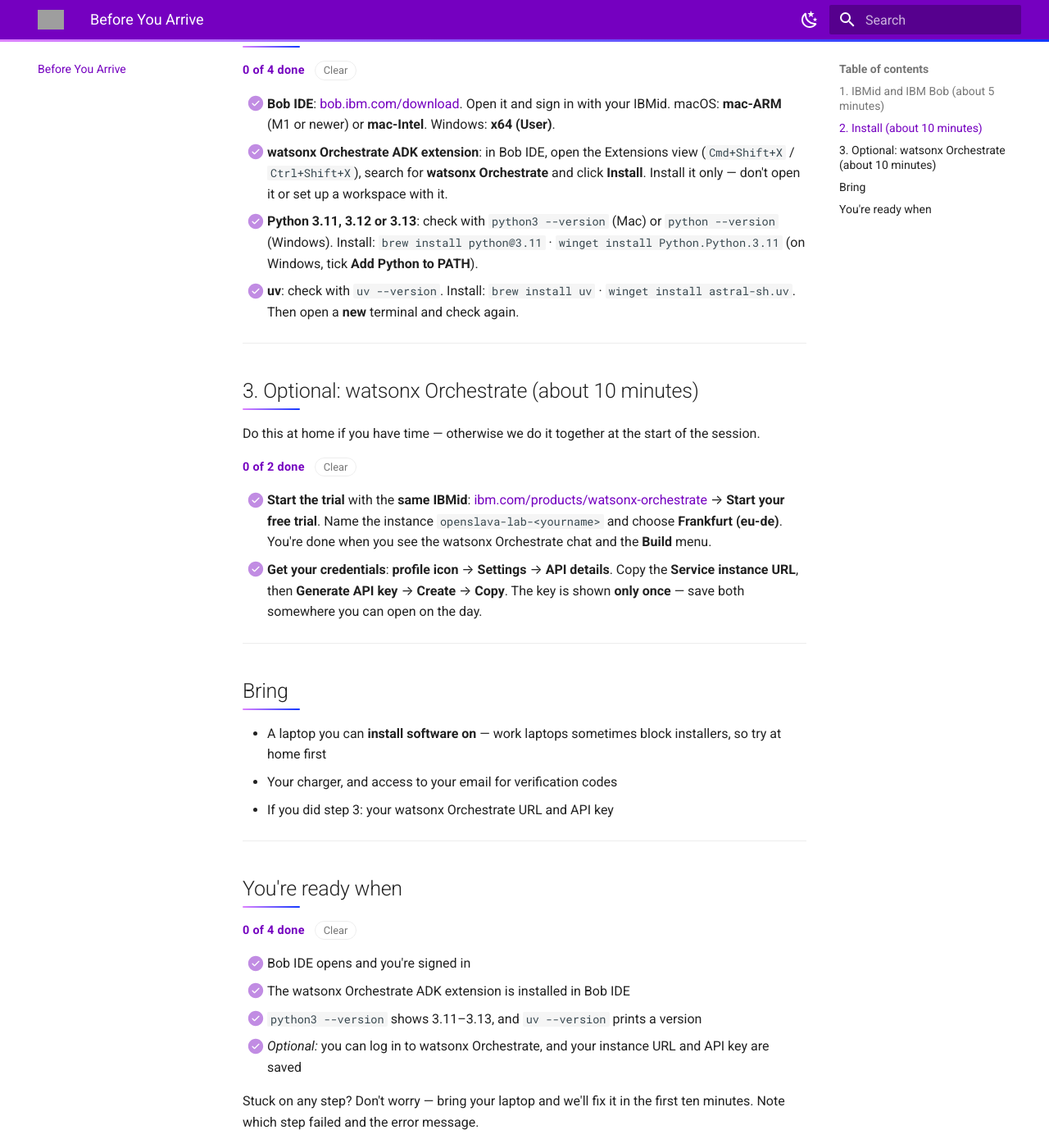
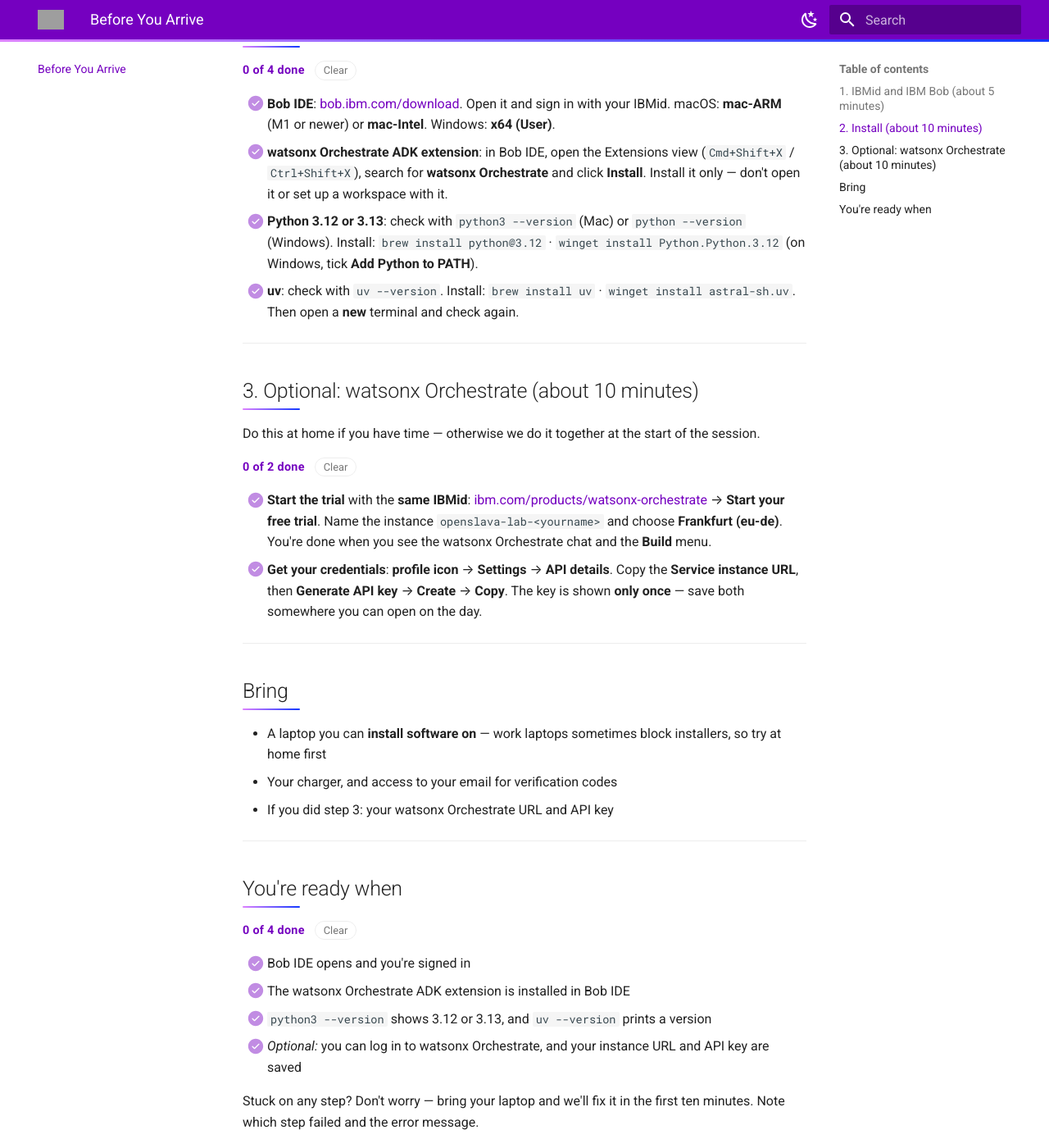
Before and after one commit to irpk026/docs-advanced, an MkDocs documentation site: the page built from docs/before-you-arrive.md, in a window 1280 px wide and 1400 px high, scrolled down 844 px. Shown: the whole window at 82% size. Built offline with MkDocs 1.6.1 and Material for MkDocs 9.7.7, drawn with Linux system fonts in a browser that asks for light colours; grey boxes are pictures that could not be loaded.

Commit message:
Docs: require Python 3.12+ to match uv.lock, fix lab wording, keep build artefacts out of the site

```diff
--- a/docs/before-you-arrive.md
+++ b/docs/before-you-arrive.md
@@ -33,9 +33,9 @@ files and the step-by-step guide in the room.
 - [ ] **watsonx Orchestrate ADK extension**: in Bob IDE, open the Extensions view
   (`Cmd+Shift+X` / `Ctrl+Shift+X`), search for **watsonx Orchestrate** and click
   **Install**. Install it only — don't open it or set up a workspace with it.
-- [ ] **Python 3.11, 3.12 or 3.13**: check with `python3 --version` (Mac) or
+- [ ] **Python 3.12 or 3.13**: check with `python3 --version` (Mac) or
   `python --version` (Windows).
-  Install: `brew install python@3.11` · `winget install Python.Python.3.11` (on Windows,
+  Install: `brew install python@3.12` · `winget install Python.Python.3.12` (on Windows,
   tick **Add Python to PATH**).
 - [ ] **uv**: check with `uv --version`.
   Install: `brew install uv` · `winget install astral-sh.uv`. Then open a **new**
@@ -71,7 +71,7 @@ Do this at home if you have time — otherwise we do it together at the start of
 
 - [ ] Bob IDE opens and you're signed in
 - [ ] The watsonx Orchestrate ADK extension is installed in Bob IDE
-- [ ] `python3 --version` shows 3.11–3.13, and `uv --version` prints a version
+- [ ] `python3 --version` shows 3.12 or 3.13, and `uv --version` prints a version
 - [ ] *Optional:* you can log in to watsonx Orchestrate, and your instance URL and API key are saved
 
 Stuck on any step? Don't worry — bring your laptop and we'll fix it in the first ten
--- a/mkdocs.yml
+++ b/mkdocs.yml
@@ -8,6 +8,13 @@ site_url: https://irpk026.github.io/docs-advanced/
 docs_dir: docs
 site_dir: site
 strict: true
+
+# Keep local build artefacts out of the published site
+exclude_docs: |
+  __pycache__/
+  .pytest_cache/
+  .DS_Store
+  **/.DS_Store
 
 validation:
   omitted_files: warn
--- a/src/handouts/before-you-arrive.html
+++ b/src/handouts/before-you-arrive.html
@@ -158,8 +158,8 @@
       <li><b>watsonx Orchestrate ADK extension</b>, in Bob IDE: Extensions view
         (<code>Cmd/Ctrl+Shift+X</code>) → search “watsonx Orchestrate” → Install
         <span class="sub">Install only; don't open it or set up a workspace with it.</span></li>
-      <li><b>Python 3.11, 3.12 or 3.13</b> — check: <code>python3 --version</code>
-        <span class="sub">Mac <code>brew install python@3.11</code> · Win <code>winget install Python.Python.3.11</code><br>
+      <li><b>Python 3.12 or 3.13</b> — check: <code>python3 --version</code>
+        <span class="sub">Mac <code>brew install python@3.12</code> · Win <code>winget install Python.Python.3.12</code><br>
           Windows installer: tick “Add Python to PATH”.</span></li>
       <li><b>uv</b> — check: <code>uv --version</code>
         <span class="sub">Mac <code>brew install uv</code> · Win <code>winget install astral-sh.uv</code><br>
@@ -189,7 +189,7 @@
     <h4>You're ready when</h4>
     <ul class="ready">
       <li>Bob IDE opens and you're signed in</li>
-      <li><code>python3 --version</code> shows 3.11–3.13</li>
+      <li><code>python3 --version</code> shows 3.12 or 3.13</li>
       <li>The ADK extension is installed in Bob IDE</li>
       <li><code>uv --version</code> prints a version</li>
       <li class="opt">Optional: watsonx Orchestrate trial + credentials</li>
```
Also changed, not shown: docs/index.md (+1 -1 lines), docs/lab/index.md (+7 -5 lines), docs/setup/index.md (+4 -4 lines), 3 other files.
